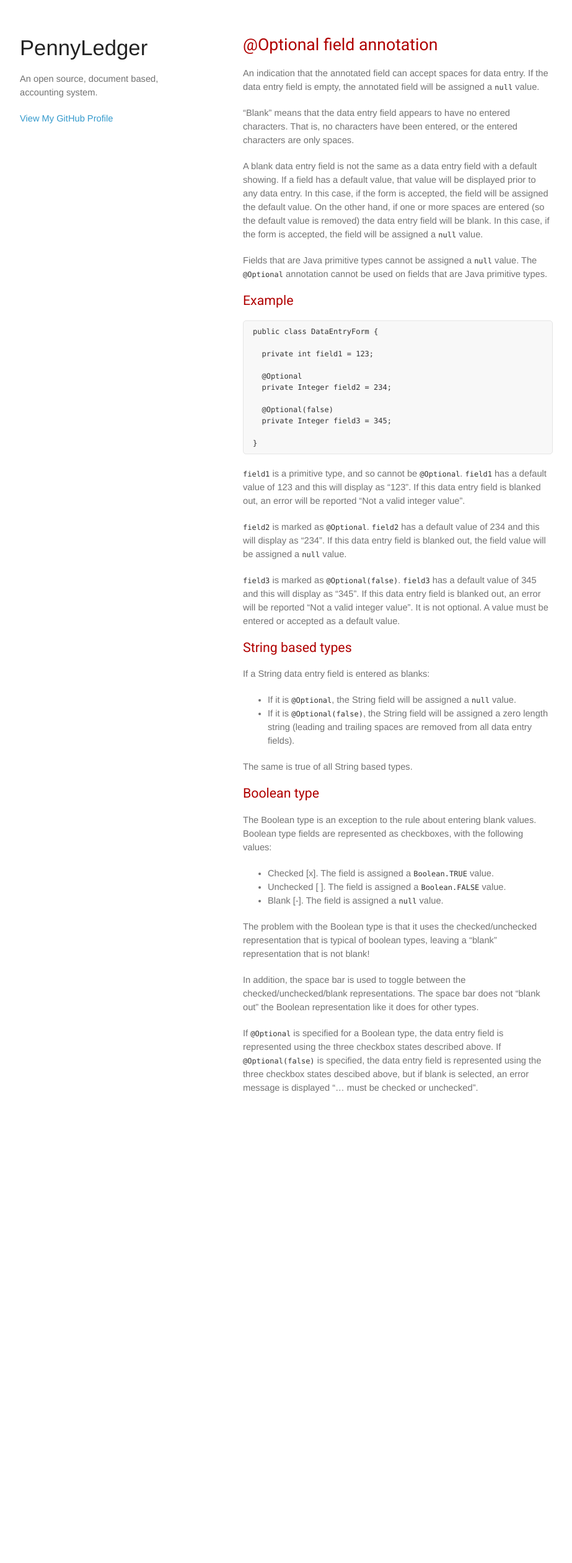
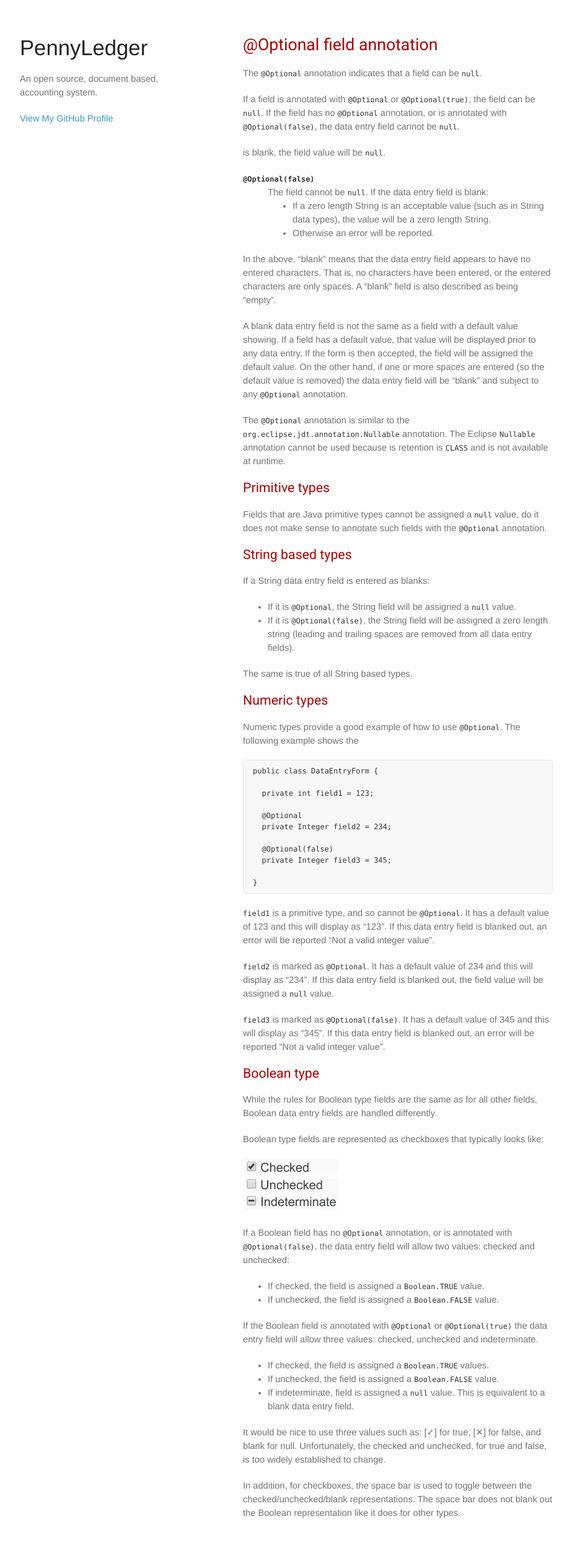
Before and after one commit to kevinau/kevinau.github.io, a Jekyll site: the page built from documentation/optional.md, in a window 1280 px wide. Shown: the whole page at 62% size, without its empty margins (178-1101 px from the left). Built offline with Jekyll 4.4.1, drawn with Linux system fonts in a browser that asks for light colours; before the commit the page ends 1836 px from its top, so only the background shows below that.

Commit message:
Reworking Optional documentation.

````diff
--- a/documentation/optional.md
+++ b/documentation/optional.md
@@ -10,18 +10,52 @@ title: Optional field annotation
 @{{page.title}}
 ===============
 
-An indication that the annotated field can accept spaces for data entry.  If the data entry field is empty, the annotated field will be assigned a `null` value.
+The `@Optional` annotation indicates that a field can be `null`.
 
-"Blank" means that the data entry field appears to have no entered characters.  That is, no characters have been entered, or the entered characters are only spaces.
+If a field is annotated with `@Optional` or `@Optional(true)`, the field can be `null`.  If the field has no `@Optional` annotation,
+or is annotated with `@Optional(false)`, the data entry field cannot be `null`.
 
-A blank data entry field is not the same as a data entry field with a default showing.  If a field has a default value, that value will be displayed prior to any data entry.  In this case, if the form is accepted, the field will be assigned the default value.  On the other hand, if one or more spaces are entered (so the default value is removed) the data entry field will be blank.  In this case, if the form is accepted, the field will be assigned a `null` value.
+is blank, the field value will be `null`.
 
-Fields that are Java primitive types cannot be assigned a `null` value.  The `@Optional` annotation cannot be used on fields that are Java primitive types.
+`@Optional(false)`
+: The field cannot be `null`.  If the data entry field is blank:
+  * If a zero length String is an acceptable value (such as in String data types), the value will be a zero length String.
+  * Otherwise an error will be reported.
 
-Example
--------
+In the above, "blank" means that the data entry field appears to have no entered characters.  That is, no characters have been entered,
+or the entered characters are only spaces.  A "blank" field is also described as being "empty".
 
-```
+A blank data entry field is not the same as a field with a default value showing.  If a field has a default value,
+that value will be displayed prior to any data entry.  If the form is then accepted, the field will be assigned
+the default value.  On the other hand, if one or more spaces are entered (so the default value is removed) the data entry
+field will be "blank" and subject to any `@Optional` annotation.
+
+The `@Optional` annotation is similar to the `org.eclipse.jdt.annotation.Nullable` annotation.  The Eclipse `Nullable`
+annotation cannot be used because is retention is `CLASS` and is not available at runtime.
+
+Primitive types
+---------------
+
+Fields that are Java primitive types cannot be assigned a `null` value, do it does not make sense to annotate such fields
+with the `@Optional` annotation.
+
+String based types
+------------------
+
+If a String data entry field is entered as blanks:
+
+* If it is `@Optional`, the String field will be assigned a `null` value.
+* If it is `@Optional(false)`, the String field will be assigned a zero length string (leading and trailing spaces are
+removed from all data entry fields).
+
+The same is true of all String based types.
+
+Numeric types
+-------------
+
+Numeric types provide a good example of how to use `@Optional`.  The following example shows the
+
+~~~ java
 public class DataEntryForm {
 
   private int field1 = 123;
@@ -33,35 +67,43 @@ public class DataEntryForm {
   private Integer field3 = 345;
 
 }
-```
+~~~
 
-`field1` is a primitive type, and so cannot be `@Optional`.  `field1` has a default value of 123 and this will display as "123".  If this data entry field is blanked out, an error will be reported "Not a valid integer value".
+`field1` is a primitive type, and so cannot be `@Optional`.  It has a default value of 123 and this will display
+as "123".  If this data entry field is blanked out, an error will be reported "Not a valid integer value".
 
-`field2` is marked as `@Optional`.  `field2` has a default value of 234 and this will display as "234".  If this data entry field is blanked out, the field value will be assigned a `null` value.
+`field2` is marked as `@Optional`.  It has a default value of 234 and this will display as "234".  If this data
+entry field is blanked out, the field value will be assigned a `null` value.
 
-`field3` is marked as `@Optional(false)`.  `field3` has a default value of 345 and this will display as "345".  If this data entry field is blanked out, an error will be reported "Not a valid integer value".  It is not optional.  A value must be entered or accepted as a default value.
+`field3` is marked as `@Optional(false)`.  It has a default value of 345 and this will display as "345".  If
+this data entry field is blanked out, an error will be reported "Not a valid integer value".
 
-String based types
-------------------
-
-If a String data entry field is entered as blanks:
-
-* If it is `@Optional`, the String field will be assigned a `null` value.
-* If it is `@Optional(false)`, the String field will be assigned a zero length string (leading and trailing spaces are removed from all data entry fields).
-
-The same is true of all String based types.
 
 Boolean type
 ------------
 
-The Boolean type is an exception to the rule about entering blank values.  Boolean type fields are represented as checkboxes, with the following values:
+While the rules for Boolean type fields are the same as for all other fields, Boolean data entry fields
+are handled differently.
 
-* Checked [x].  The field is assigned a `Boolean.TRUE` value.
-* Unchecked [ ].  The field is assigned a `Boolean.FALSE` value.
-* Blank [-].  The field is assigned a `null` value.
+Boolean type fields are represented as checkboxes that typically looks like:
 
-The problem with the Boolean type is that it uses the checked/unchecked representation that is typical of boolean types, leaving a "blank" representation that is not blank!
+![](/images/tri-state-checkbox.png)
 
-In addition, the space bar is used to toggle between the checked/unchecked/blank representations.  The space bar does not "blank out" the Boolean representation like it does for other types.
+If a Boolean field has no `@Optional` annotation, or is annotated with `@Optional(false)`, the data entry field will
+allow two values: checked and unchecked:
 
-If `@Optional` is specified for a Boolean type, the data entry field is represented using the three checkbox states described above.  If `@Optional(false)` is specified, the data entry field is represented using the three checkbox states descibed above, but if blank is selected, an error message is displayed "... must be checked or unchecked".
+* If checked, the field is assigned a `Boolean.TRUE` value.
+* If unchecked, the field is assigned a `Boolean.FALSE` value.
+
+If the Boolean field is annotated with `@Optional` or `@Optional(true)` the data entry field will allow three values:
+checked, unchecked and indeterminate.
+
+* If checked, the field is assigned a `Boolean.TRUE` values.
+* If unchecked, the field is assigned a `Boolean.FALSE` value.
+* If indeterminate, field is assigned a `null` value.  This is equivalent to a blank data entry field.
+
+It would be nice to use three values such as: [&#x2713;] for true, [&#x2715;] for false, and blank for
+null.  Unfortunately, the checked and unchecked, for true and false, is too widely established to change.
+
+In addition, for checkboxes, the space bar is used to toggle between the checked/unchecked/blank representations.
+The space bar does not blank out the Boolean representation like it does for other types.
--- a/stylesheets/styles.css
+++ b/stylesheets/styles.css
@@ -86,6 +86,12 @@ blockquote {
   margin:0;
   padding:0 0 0 20px;
   font-style:italic;
+}
+
+div.example {
+  border-left:2px solid #cccccc;
+  margin:0;
+  padding:0 0 0 20px;
 }
 
 code, pre {
````
Also changed, not shown: documentation/numberSign.md (+2 -2 lines), images/tri-state-checkbox.png (added), javadoc-api/index.md (line endings or trailing spaces).
